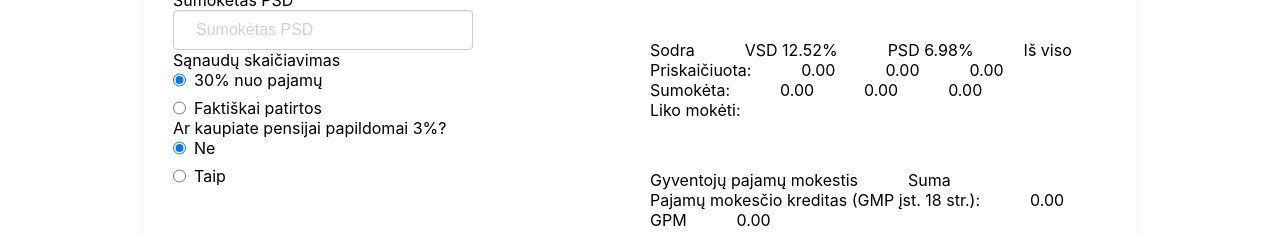
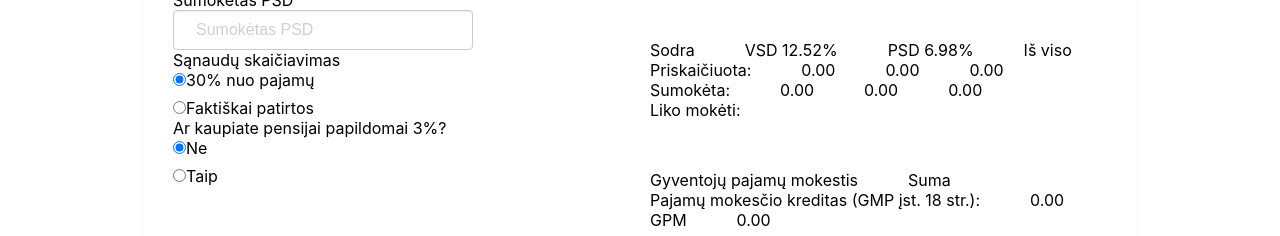
Before and after one commit to ernestas17/CA_2, a React (Vite) app: page /individual-activity-tax-calculator in a window 1280 px wide. Shown: the part 380-616 px from the top of the page. Built offline with nearby package versions, Linux system fonts and the light colour scheme.

Commit message:
in radio atom styles.ts added comment witch would be helpful fif we do radio buttons in one line

```diff
--- a/src/components/atoms/Radio/styles.ts
+++ b/src/components/atoms/Radio/styles.ts
@@ -2,8 +2,9 @@ import { styled } from "styled-components";
 
 export const StyledRadioLabelWrapper = styled.div`
   width: 100%;
-  display: flex;
-  gap: 0.5rem;
+  /* width: fit-content;
+  display: flex; */
+  gap: 0.25rem;
   font-size: 1rem;
   line-height: 1.25;
 
```
